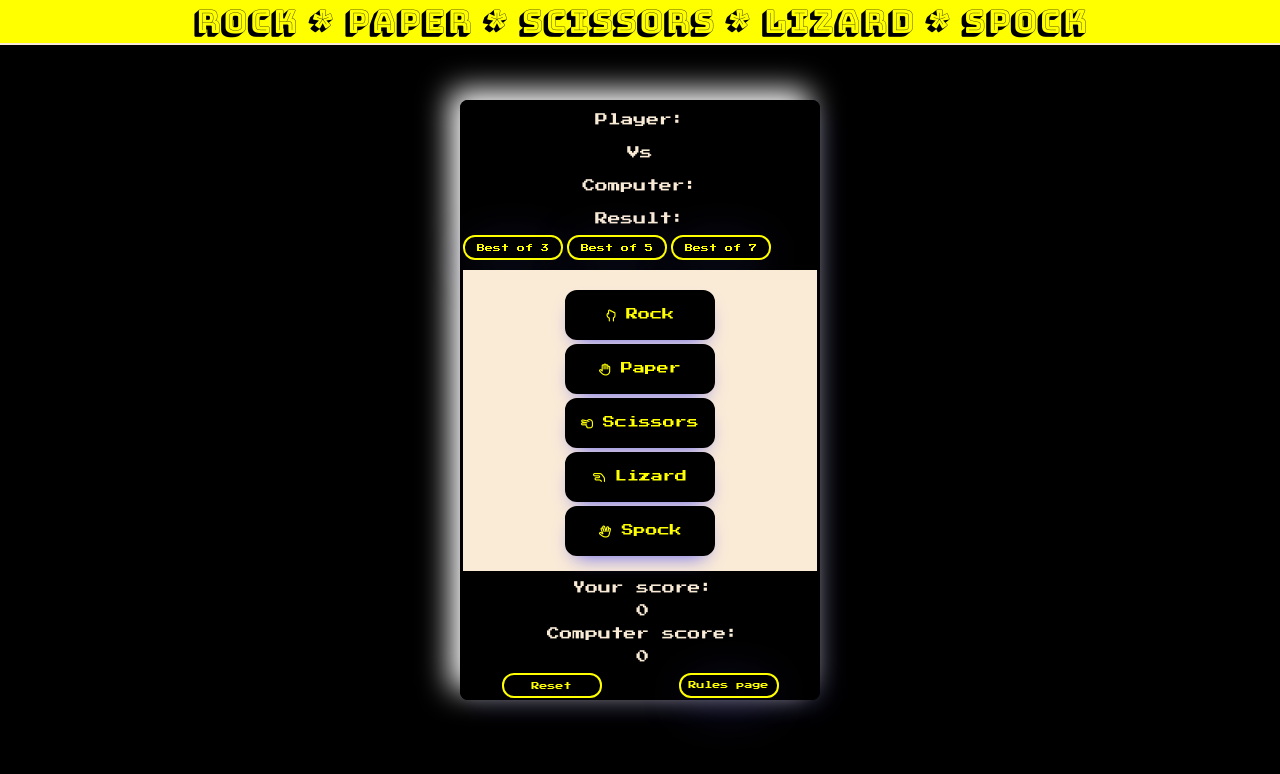
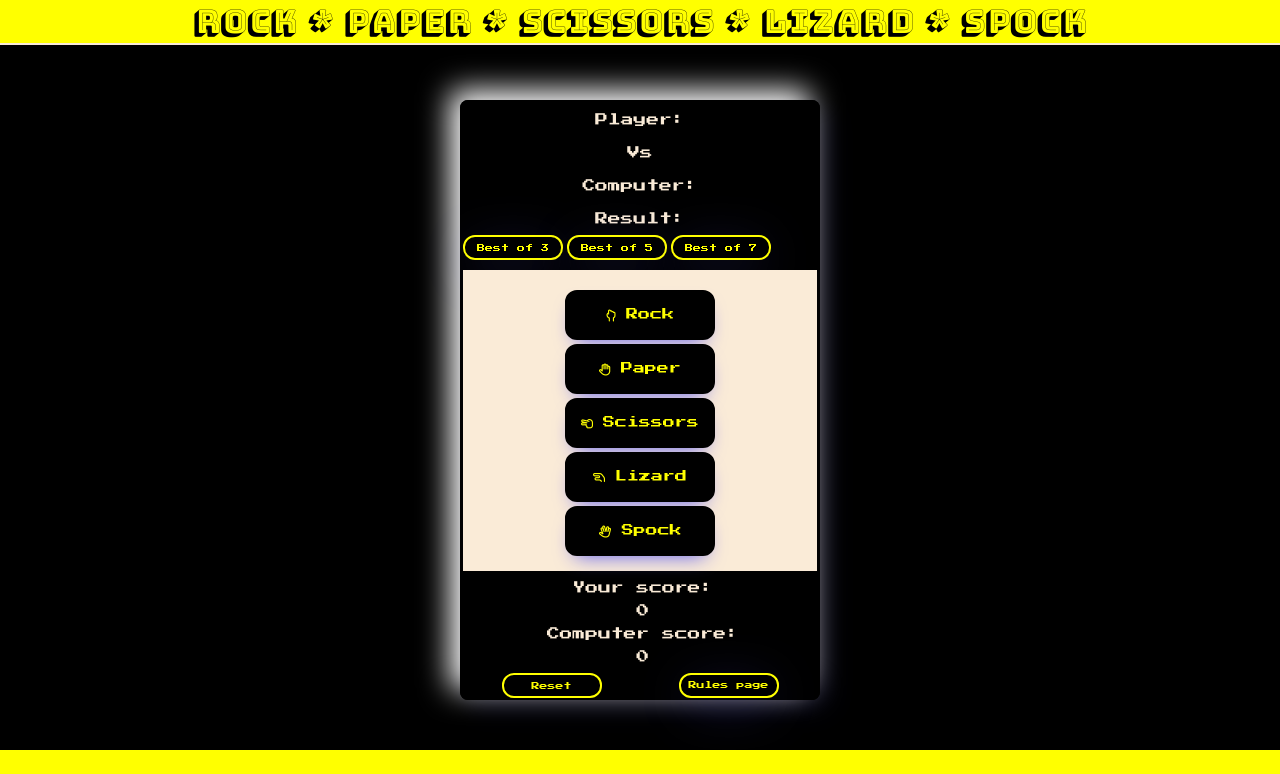
Before and after one commit to addieoG/Rock-Paper-Scissors-Lizard-Spock-Game, a plain HTML site: page game.html in a window 1280 px wide. Shown: the top 774 px of the page. Drawn offline with Linux system fonts and the light colour scheme.

Commit message:
feat
add fix to footer on game page

```diff
--- a/assests/css/styles.css
+++ b/assests/css/styles.css
@@ -33,7 +33,7 @@ body {
     display: flex;
     justify-content: center;
     flex-wrap: wrap;
-    height: 1200px;
+
 }
 
 /* set the body of the game background color */
```
Also changed, not shown: game.html (+0 -1 lines).
